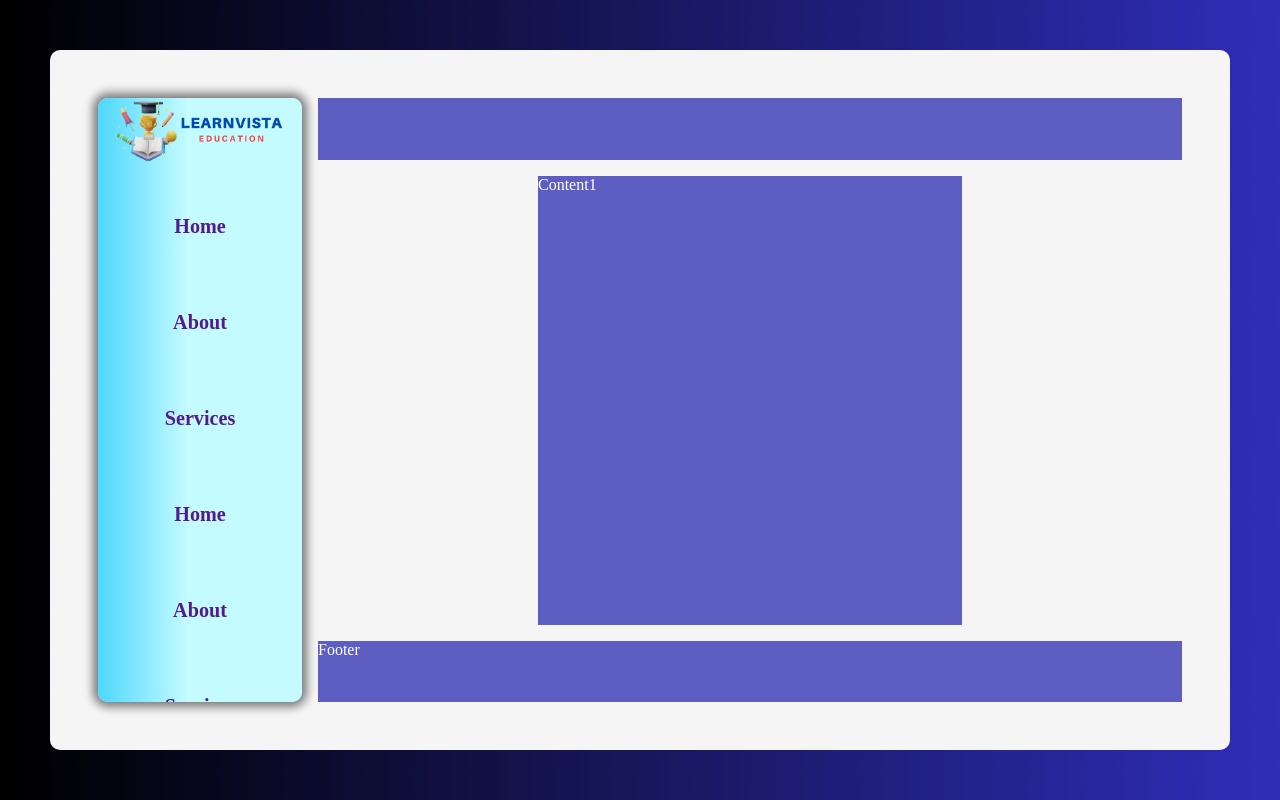
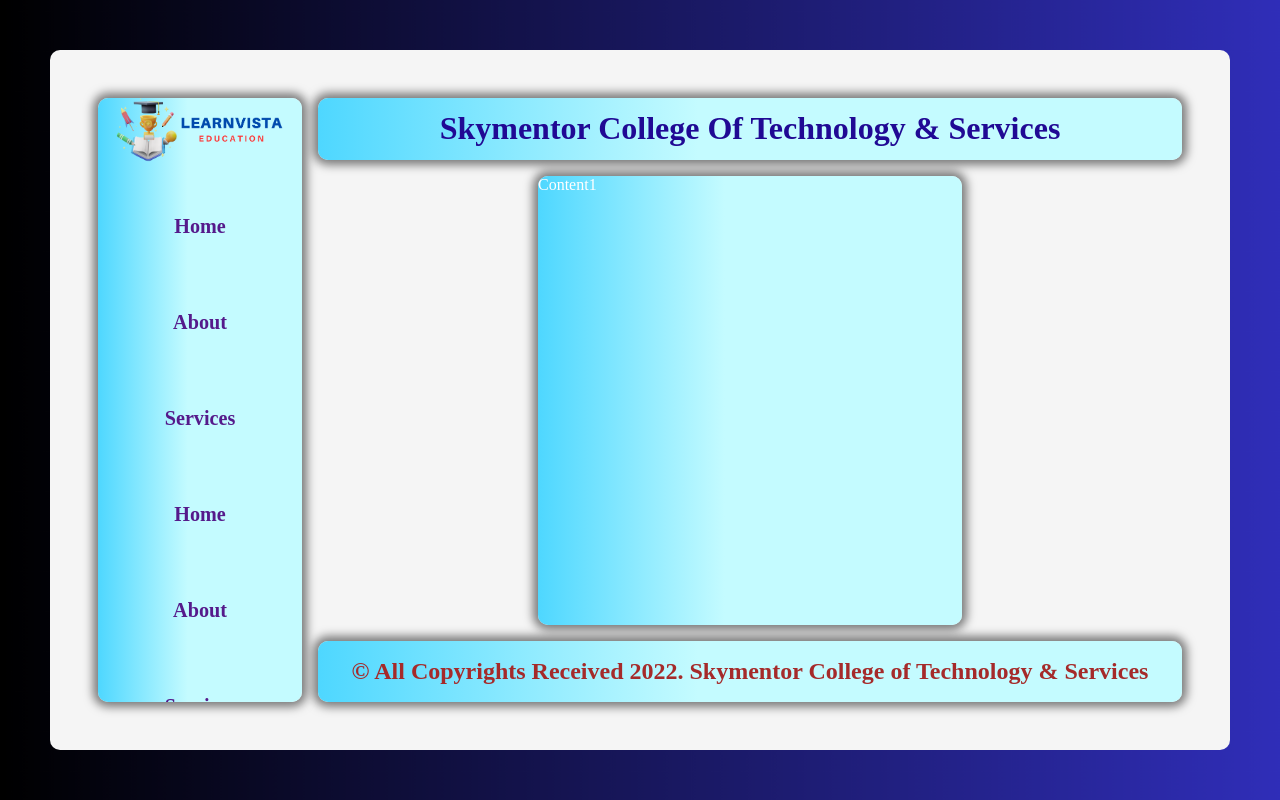
Before and after one commit to codemonic-zero/education-management-system, a plain HTML site: page pages/testimonials2.html in a window 1280 px wide. Drawn offline with Linux system fonts and the light colour scheme.

Commit message:
"added header and footer"

```diff
--- a/pages/testimonials2.html
+++ b/pages/testimonials2.html
@@ -64,7 +64,8 @@
             display: grid;
             grid-template-rows: auto 1fr auto;
             grid-template-columns: 1fr;
-            overflow: hidden; /* Prevent content from spilling out */
+            overflow: hidden;
+            /* Prevent content from spilling out */
         }
 
         .logo {
@@ -82,18 +83,21 @@
             row-gap: 2rem;
         }
 
-        li{
+        li {
             height: 8vh;
-            width: 40vh; /* Full width of the sidebar */
-            max-width: 40vh; /* Maximum width */
+            width: 40vh;
+            /* Full width of the sidebar */
+            max-width: 40vh;
+            /* Maximum width */
             display: flex;
             justify-content: center;
             align-items: center;
             font-size: calc(0.8rem + 0.8vw);
             font-weight: bold;
-            margin: 0 auto; /* Center the li if smaller than max-width */
+            margin: 0 auto;
+            /* Center the li if smaller than max-width */
+        }
 
-        }
         li {
             font-size: calc(1rem + 1vw);
             /* Other existing styles */
@@ -101,12 +105,13 @@
 
         a {
             font-size: calc(0.7rem + 0.7vw);
-            white-space: nowrap; /* Prevent text wrapping */
+            white-space: nowrap;
+            /* Prevent text wrapping */
             overflow: hidden;
             text-overflow: ellipsis;
         }
 
-        li:hover{
+        li:hover {
             font-size: 30px;
             font-weight: bold;
             background-color: rgb(32, 9, 148);
@@ -123,11 +128,16 @@
             color: transparent;
         }
 
-        a{
+        a {
             text-decoration: none;
             /* color: blue; */
         }
 
+        h1 {
+            display: inline-flex;
+            justify-content: center;
+            align-items: center;
+        }
 
         @media (min-width:768px) {
             .sidebar {
@@ -155,7 +165,12 @@
 
             }
 
-            .list1, .list2, .list3, .list4, .list5, .list6{
+            .list1,
+            .list2,
+            .list3,
+            .list4,
+            .list5,
+            .list6 {
                 grid-column-start: 1;
                 /* Align with sidebar column */
                 grid-column-end: 2;
@@ -196,16 +211,25 @@
                 /* Start at the top of the sidebar */
                 grid-row-end: 8;
             }
+
             .container {
                 grid-template-rows: repeat(8, 1fr);
                 /* grid-template-columns: 1fr 1fr 1fr; */
                 grid-template-columns: repeat(5, 1fr);
+
             }
 
             .header,
             .footer {
                 grid-column-start: 2;
                 grid-column-end: 6;
+                display: inline-flex;
+                justify-content: center;
+                align-items: center;
+                background: rgb(78, 215, 255);
+                background: linear-gradient(90deg, rgba(78, 215, 255, 1) 0%, rgba(196, 251, 255, 1) 44%);
+                border-radius: 10px;
+                box-shadow: 0 0 10px 5px rgba(0, 0, 0, 0.5);
             }
 
             .sidebar {
@@ -225,6 +249,10 @@
                 grid-column-end: 5;
                 grid-row-start: 2;
                 grid-row-end: 8;
+                background: rgb(78, 215, 255);
+                background: linear-gradient(90deg, rgba(78, 215, 255, 1) 0%, rgba(196, 251, 255, 1) 44%);
+                border-radius: 10px;
+                box-shadow: 0 0 10px 5px rgba(0, 0, 0, 0.5);
             }
 
             li {
@@ -241,6 +269,7 @@
 <body>
     <div class="container">
         <div class="item header">
+            <h1 style="color: rgb(32, 9, 148) ;">Skymentor College Of Technology & Services</h1>
         </div>
         <div class="item sidebar">
             <img src="../images/home/logo.png" alt="" class="logo">
@@ -257,7 +286,9 @@
             </ul>
         </div>
         <div class="item content1">Content1</div>
-        <div class="item footer">Footer</div>
+        <div class="item footer">
+            <h2 style="color: brown;">&copy; All Copyrights Received 2022. Skymentor College of Technology & Services</h2>
+        </div>
     </div>
 </body>
 
```
Lines whose indentation alone changed are shown as unchanged.
